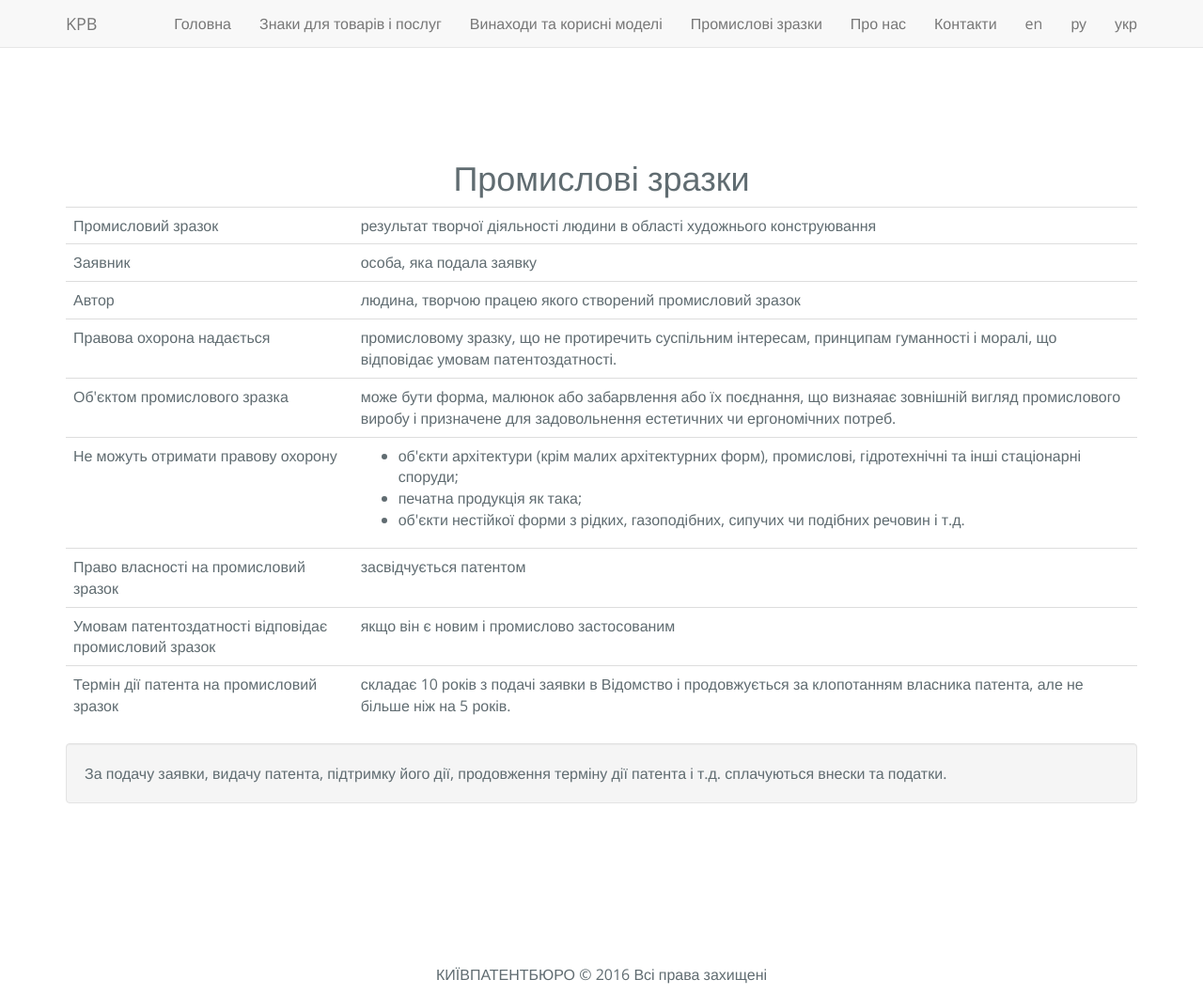
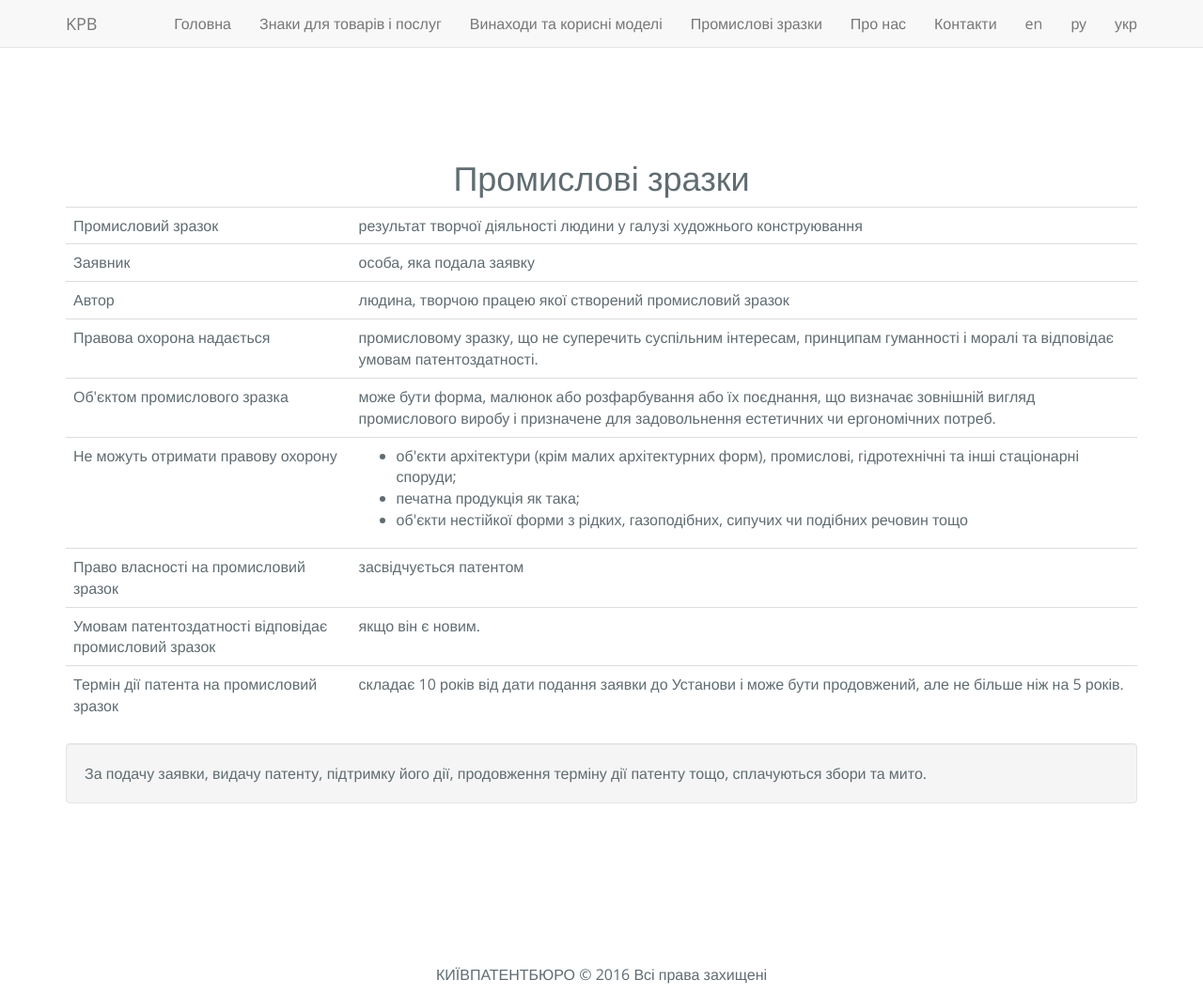
Before and after one commit to Mindshine/patent, a Jekyll site: the page built from _posts/ua/pages/2000-01-01-designs.html, in a window 1280 px wide and 1059 px high. Shown: the whole window at 94% size. Built offline with Jekyll 4.4.1, drawn with Linux system fonts in a browser that asks for light colours; Markdown is read by kramdown in place of the engine named in the settings.

Commit message:
Update 2000-01-01-designs.html

```diff
--- a/_posts/ua/pages/2000-01-01-designs.html
+++ b/_posts/ua/pages/2000-01-01-designs.html
@@ -12,19 +12,19 @@ lang: ua
   <div class="col-lg-12">
 <table class="table">
   <tr>
-    <td>Промисловий зразок</td><td>результат творчої діяльності людини в області художнього конструювання</td>
+    <td>Промисловий зразок</td><td>результат творчої діяльності людини у галузі художнього конструювання</td>
   </tr>
   <tr>
     <td>Заявник</td><td>особа, яка подала заявку</td>
   </tr>
   <tr>
-    <td>Автор</td><td>людина, творчою працею якого створений промисловий зразок</td>
+    <td>Автор</td><td>людина, творчою працею якої створений промисловий зразок</td>
   </tr>
   <tr>
-    <td>Правова охорона надається</td><td>промисловому зразку, що не протиречить суспільним інтересам, принципам гуманності і моралі, що відповідає умовам патентоздатності.</td>
+    <td>Правова охорона надається</td><td>промисловому зразку, що не суперечить суспільним інтересам, принципам гуманності і моралі та відповідає умовам патентоздатності.</td>
   </tr>
   <tr>
-    <td>Об'єктом промислового зразка</td><td>може бути форма, малюнок або забарвлення або їх поєднання, що визнаяає зовнішній вигляд промислового виробу і призначене для задовольнення естетичних чи ергономічних потреб.</td>
+    <td>Об'єктом промислового зразка</td><td>може бути форма, малюнок або розфарбування або їх поєднання, що визначає зовнішній вигляд промислового виробу і призначене для задовольнення естетичних чи ергономічних потреб.</td>
   </tr>
   <tr>
     <td>Не можуть отримати правову охорону</td>
@@ -32,7 +32,7 @@ lang: ua
       <ul>
         <li>об'єкти архітектури (крім малих архітектурних форм), промислові, гідротехнічні та інші стаціонарні споруди;</li>
         <li>печатна продукція як така;</li>
-        <li>об'єкти нестійкої форми з рідких, газоподібних, сипучих чи подібних речовин і т.д.</li>
+        <li>об'єкти нестійкої форми з рідких, газоподібних, сипучих чи подібних речовин тощо</li>
       </ul>
     </td>
   </tr>
@@ -40,12 +40,12 @@ lang: ua
     <td>Право власності на промисловий зразок</td><td>засвідчується патентом</td>
   </tr>
   <tr>
-    <td>Умовам патентоздатності відповідає промисловий зразок</td><td>якщо він є новим і промислово застосованим</td>
+    <td>Умовам патентоздатності відповідає промисловий зразок</td><td>якщо він є новим.</td>
   </tr>
   <tr>
-    <td>Термін дії патента на промисловий зразок</td><td>складає 10 років з подачі заявки в Відомство і продовжується за клопотанням власника патента, але не більше ніж на 5 років.</td>
+    <td>Термін дії патента на промисловий зразок</td><td>складає 10 років від дати подання заявки до Установи і може бути продовжений, але не більше ніж на 5 років.</td>
   </tr>
 </table>
-<div class="well">За подачу заявки, видачу патента, підтримку його дії, продовження терміну дії патента і т.д. сплачуються внески та податки.</div>
+<div class="well">За подачу заявки, видачу патенту, підтримку його дії, продовження терміну дії патенту тощо, сплачуються збори та мито.</div>
   </div>
 </div>
```
